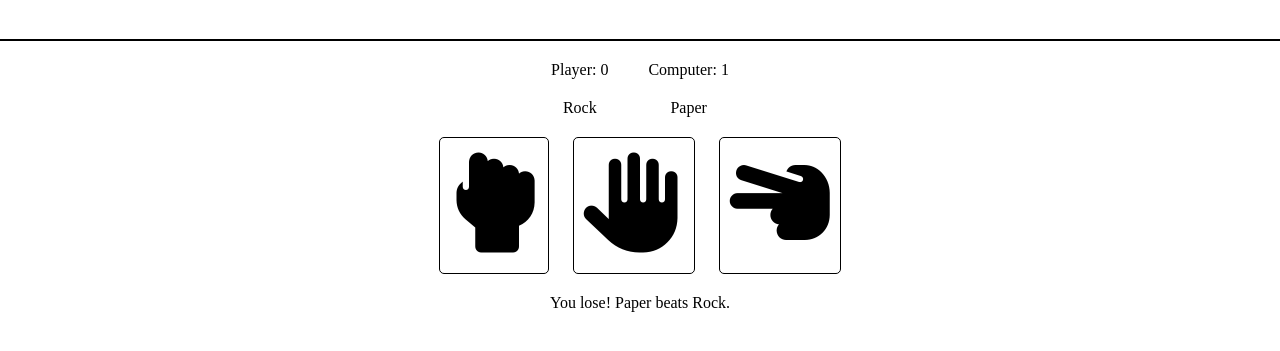
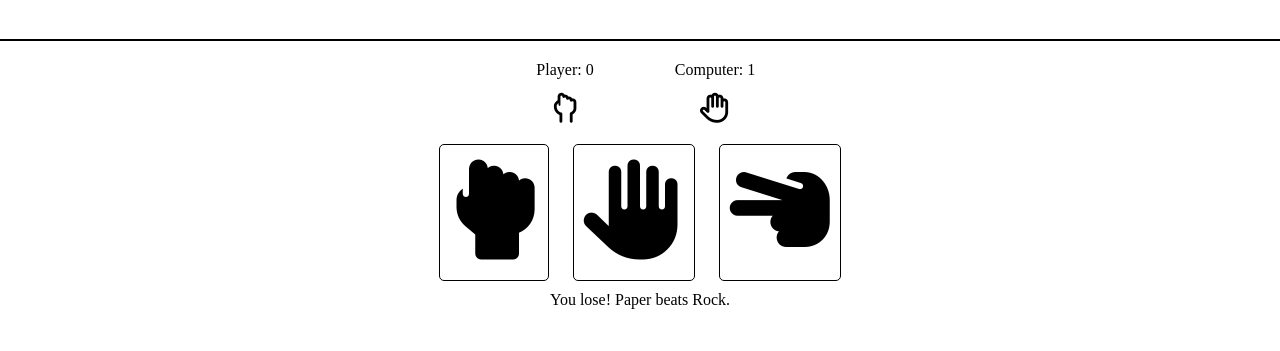
Before and after one commit to glwjr/rock-paper-scissors, a plain HTML site: page index.html in a window 1280 px wide. Both pictures are taken after a click on the button 494 px from the left and 286 px from the top of the page. Shown: the part 99-450 px from the top of the page. Drawn offline with Linux system fonts and the light colour scheme.

Commit message:
Added sign HTML for player choices

```diff
--- a/app.js
+++ b/app.js
@@ -43,10 +43,10 @@ function playRound(playerSelection, computerSelection) {
     }
 
     playerScoreDisplay.innerHTML = `Player: ${playerScore}`;
-    playerChoiceDisplay.innerHTML = playerSelection
+    playerChoiceDisplay.innerHTML = displayPlayerChoice(playerSelection)
 
     computerScoreDisplay.innerHTML = `Computer: ${computerScore}`;
-    computerChoiceDisplay.innerHTML = computerSelection
+    computerChoiceDisplay.innerHTML = displayPlayerChoice(computerSelection)
 }
 
 // UI
@@ -72,3 +72,15 @@ function disableButtons() {
     paperButton.disabled = true;
     scissorsButton.disabled = true;
 }
+
+function displayPlayerChoice(sign) {
+    if(sign == "Rock") {
+        return `<i class="far fa-hand-rock"></i>`
+    }
+    if(sign == "Paper") {
+        return `<i class="far fa-hand-paper"></i>`
+    }
+    if(sign == "Scissors") {
+        return `<i class="far fa-hand-scissors"></i>`
+    }
+}
--- a/style.css
+++ b/style.css
@@ -32,19 +32,31 @@ body {
 
 #player-score,
 #computer-score {
-    padding: 2rem;
+    padding: 2rem 2rem .5rem 2rem;
+    width: 15rem;
+}
+
+#player-choice,
+#computer-choice {
+  height: 5rem;
+  width: 5rem;
+  margin: auto;
+  line-height: 5rem;
+  font-size: 3rem;
 }
 
 #buttons {
-    padding: 2rem;
+  display: inline-block;
 }
 
-button {
+#rock-button,
+#paper-button,
+#scissors-button {
   cursor: pointer;
   background: none;
   border: 1px solid black;
   border-radius: 5px;
   padding: 1rem;
   font-size: 10rem;
-    margin: 0 1rem;
+  margin: 1rem;
 }
```
Lines whose indentation alone changed are shown as unchanged.
